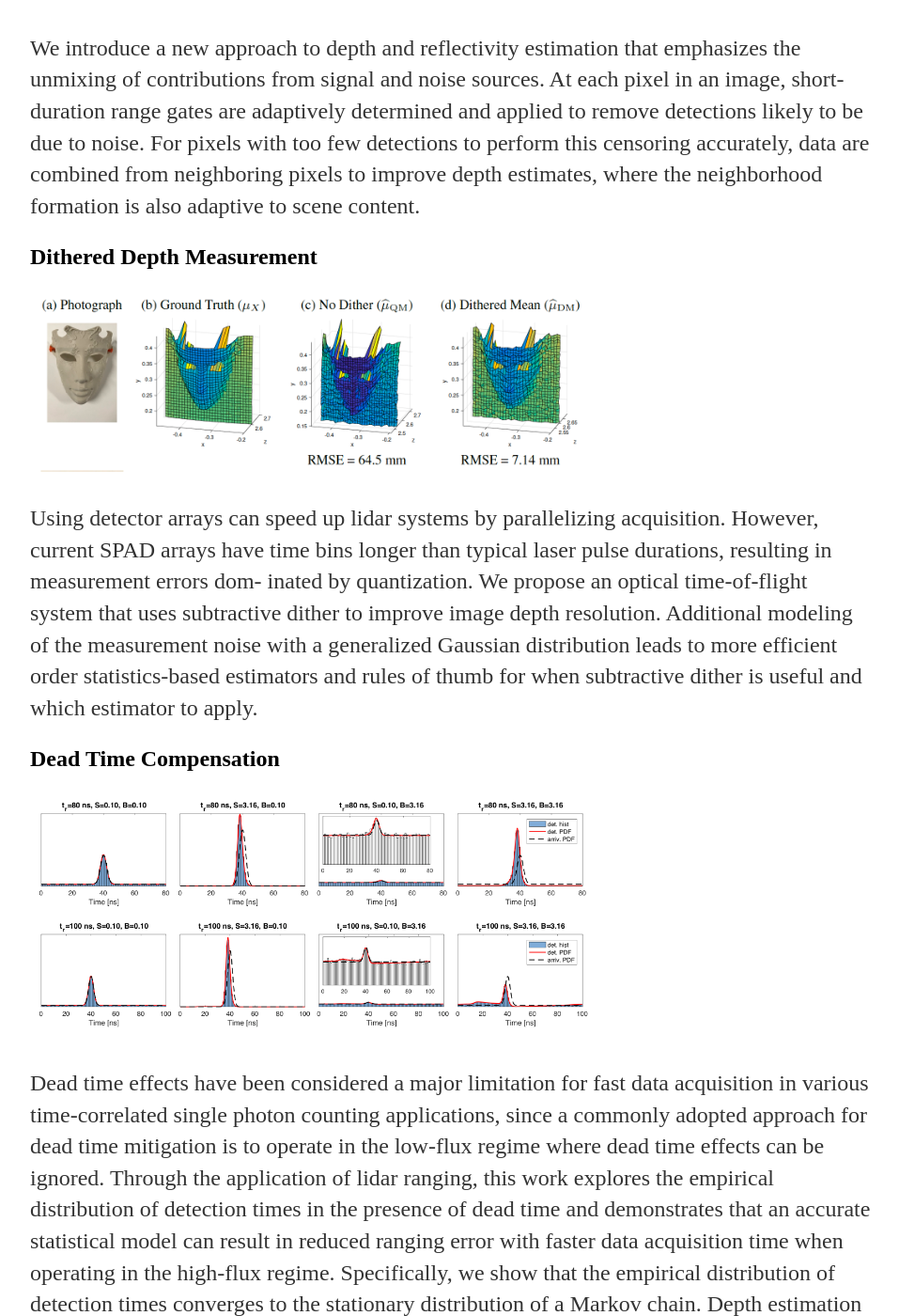
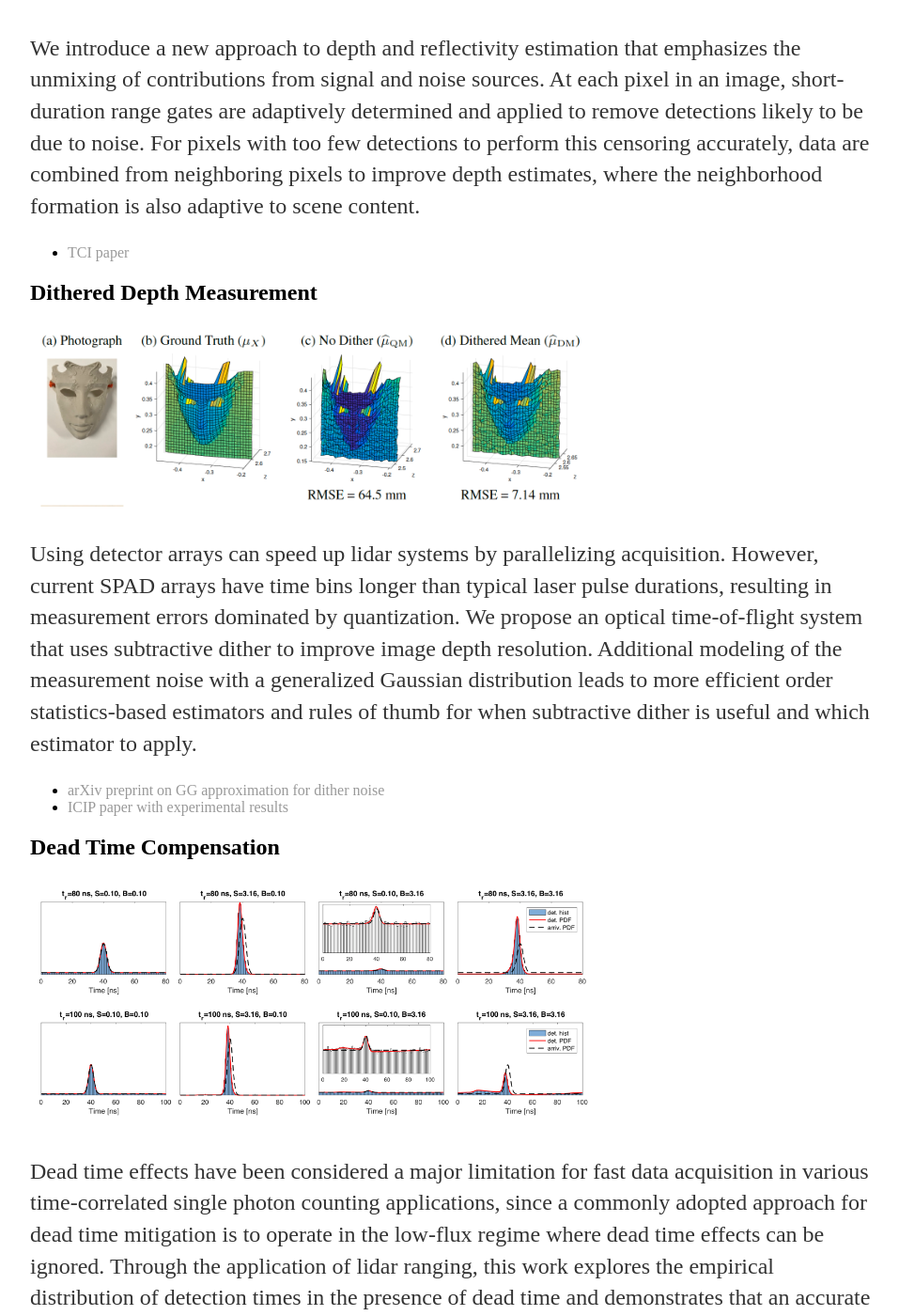
Before and after one commit to joshrapp1/joshrapp1.github.io, a Jekyll site: the page built from research/index.md, in a window 1280 px wide and 1400 px high, scrolled down 489 px. Shown: the whole window at 94% size, without its empty margins (160-1117 px from the left). Built offline with Jekyll 4.4.1, drawn with Linux system fonts in a browser that asks for light colours; our own code applies the rules of GitHub Pages for plain Markdown files; some of the changed text lies outside the part shown.

Commit message:
Update index.md
added links to papers

```diff
--- a/research/index.md
+++ b/research/index.md
@@ -10,16 +10,21 @@ likely to be due to noise. For pixels with too few detections to perform this ce
 data are combined from neighboring pixels to improve depth estimates,
 where the neighborhood formation is also adaptive to scene content.
 
+* [TCI paper](https://ieeexplore.ieee.org/document/7932527)
+
 ## Dithered Depth Measurement
 <img src="/images/dither.png" width="600">
 
 Using detector arrays can speed up lidar systems by parallelizing acquisition.
 However, current SPAD arrays have time bins longer than typical laser pulse durations,
-resulting in measurement errors dom- inated by quantization.
+resulting in measurement errors dominated by quantization.
 We propose an optical time-of-flight system that uses subtractive dither to improve image depth resolution.
 Additional modeling of the measurement noise with a generalized Gaussian distribution
 leads to more efficient order statistics-based estimators and rules of thumb for when subtractive dither is useful
 and which estimator to apply.
+
+* [arXiv preprint on GG approximation for dither noise](https://arxiv.org/abs/1811.06856)
+* [ICIP paper with experimental results](https://ieeexplore.ieee.org/document/8451528)
 
 ## Dead Time Compensation
 <img src="/images/deadtime.png" width="600">
@@ -36,3 +41,5 @@ Depth estimation can then be performed by passing the empirical distribution thr
 matched to the stationary distribution.
 Moreover, based on the Markov chain model, we formulate the recovery of arrival distribution
 from detection distribution as a nonlinear inverse problem and solve it via provably convergent mathematical optimization.
+
+* [arXiv preprint establishing Markov Chain theory](https://arxiv.org/abs/1810.11145)
```
